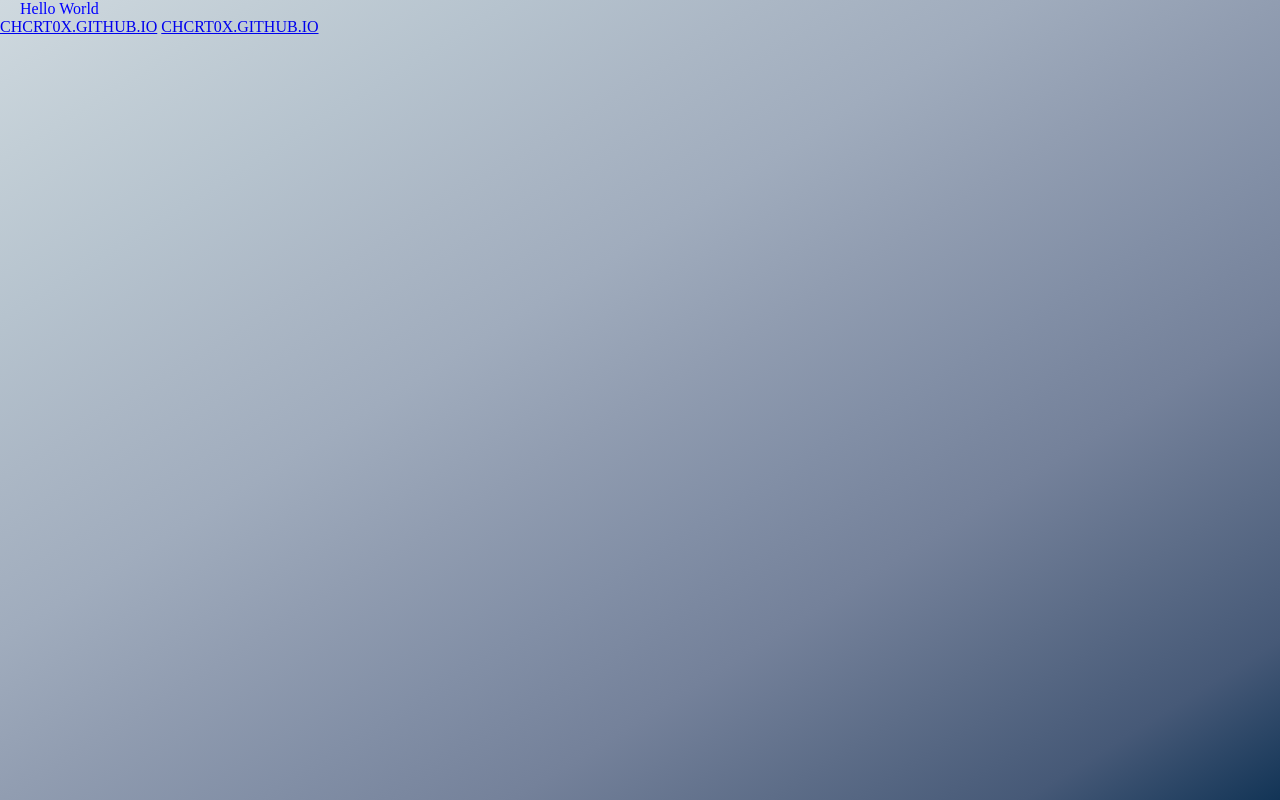
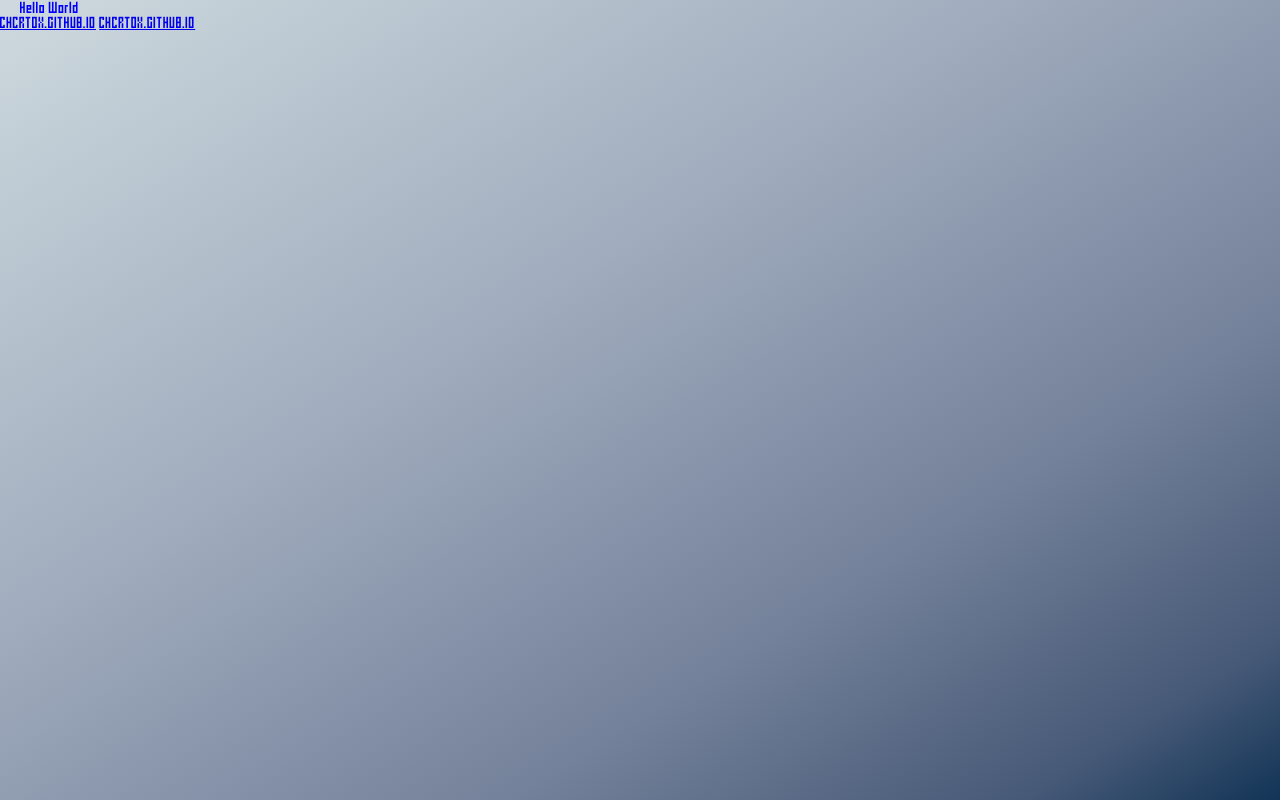
Before and after one commit to chcrt0x/chcrt0x.github.io, a plain HTML site: page index.html in a window 1280 px wide. Drawn offline with Linux system fonts and the light colour scheme.

Commit message:
Update index.html

```diff
--- a/index.html
+++ b/index.html
@@ -12,6 +12,7 @@
 			body {
 				height: 100%;
 				background-image: linear-gradient(to right bottom, #cfd9df, #c2ced6, #b6c3ce, #abb7c5, #a0acbd, #919db1, #828fa6, #74819a, #5d6d88, #465977, #123456);
+				font-family:"PXL"
 			} * {
 				margin:0px; padding:0px;
 			}
```
